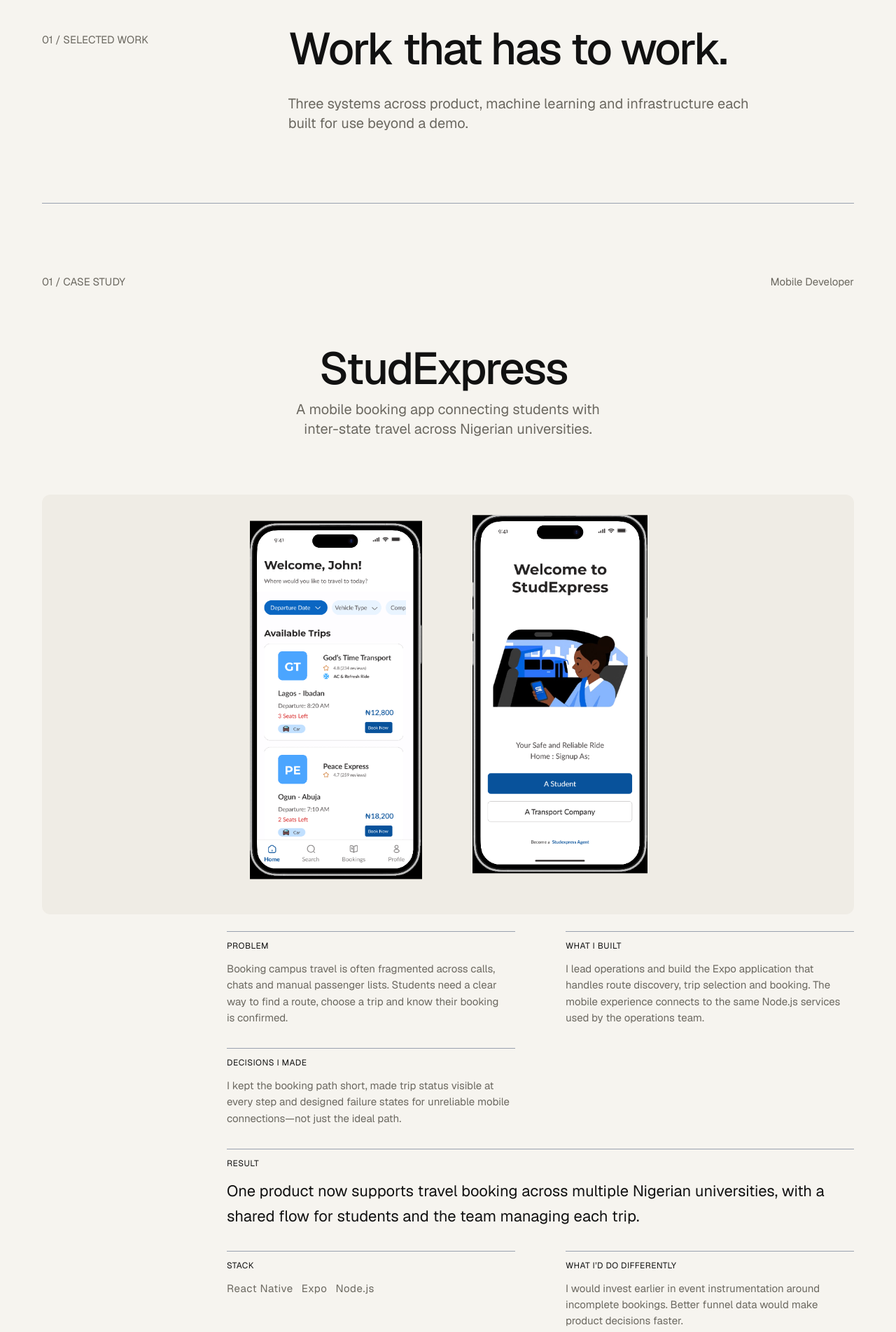
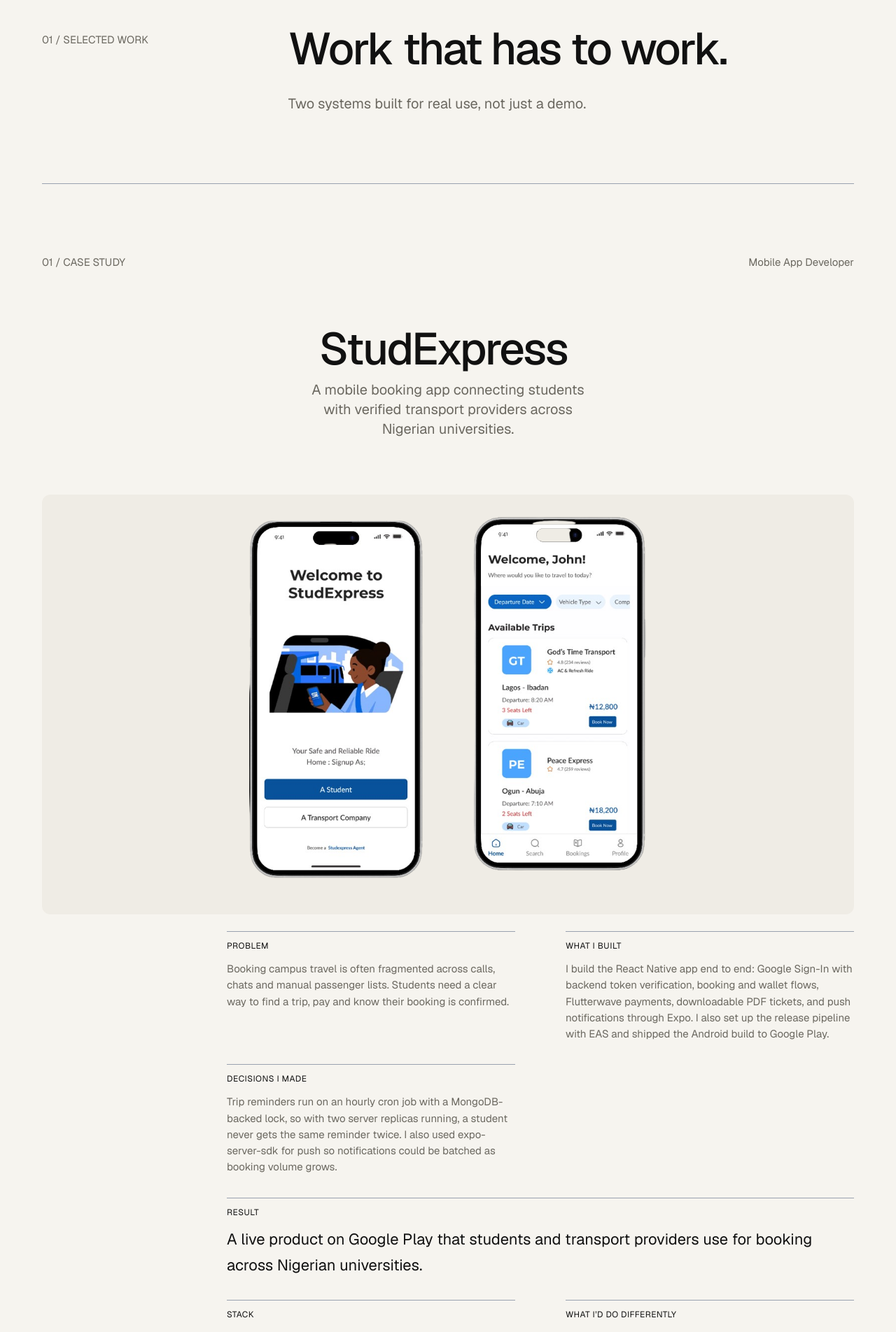
Before and after one commit to Deztini/portfolio, a Next.js app: page / in a window 1280 px wide. Shown: the part 800-2704 px from the top of the page at 70% size. Built offline with nearby package versions, Linux system fonts and the light colour scheme.

Commit message:
Update the site contents

```diff
--- a/components/modal/ResumeModal.tsx
+++ b/components/modal/ResumeModal.tsx
@@ -6,7 +6,7 @@
 import dynamic from "next/dynamic";
 import { useEffect } from "react";
 import { AnimatePresence, motion } from "motion/react";
-
+import { ease } from "@/lib/motion";
 
 const ResumeViewer = dynamic(() => import("../ui/ResumeViewer"), {
   ssr: false,
@@ -32,11 +32,15 @@
   return (
     <AnimatePresence>
       <motion.div
-        className="fixed inset-0 z-50 bg-bg/60"
-        initial={{ clipPath: "inset(0 0 100% 0)" }}
-        animate={{ clipPath: "inset(0 0 0% 0)" }}
-        exit={{ clipPath: "inset(0 0 100% 0)" }}
-        transition={{ duration: 0.4, ease: "easeInOut" }}
+        className="fixed inset-0 z-50 bg-bg/60 origin-right"
+        // initial={{ clipPath: "inset(0 0 100% 0)" }}
+        // animate={{ clipPath: "inset(0 0 0% 0)" }}
+        // exit={{ clipPath: "inset(0 0 100% 0)" }}
+        // transition={{ duration: 0.4, ease: "easeInOut" }}
+        initial={{ scaleX: 0 }}
+        whileInView={{ scaleX: 1 }}
+        viewport={{ once: true }}
+        transition={{ duration: 0.6, ease }}
         onClick={onClose}
       >
         <div
--- a/components/sections/About.tsx
+++ b/components/sections/About.tsx
@@ -6,21 +6,25 @@
   return (
     <section id="about" className="px-5 md:px-15">
       <div className="flex flex-col gap-10 lg:flex-row items-start lg:gap-50">
-        <Reveal><div className="text-muted text-small mt-2">02 / ABOUT</div></Reveal>
+        <Reveal>
+          <div className="text-muted text-small mt-2">02 / ABOUT</div>
+        </Reveal>
         <div className="max-w-230">
-          <TextReveal text="I like owning the whole problem." className="text-display text-wrap" />
-          <Reveal><p className="my-10 text-[20px]">
-            I’m a software engineer who works across mobile, web, backend
-            systems and the infrastructure that keeps them running. I care about
-            software that is reliable, fast, simple and enjoyable to use—not
-            just on launch day, but after months of real use. I’m comfortable
-            moving from a React Native screen to an API contract, a database
-            query or a deployment failure. I ship in small, understandable steps
-            and keep the maintenance cost in view while I build. Outside the
-            editor, I’m usually reorganising a playlist or noticing the one
-            interaction in an app that could have been one tap shorter. NOW
-            Building the next version of StudExpress and getting deeper into
-          </p>
+          <TextReveal
+            text="I like owning the whole problem."
+            className="text-display text-wrap"
+          />
+          <Reveal>
+            <p className="my-10 text-[20px]">
+              I’m a software engineer, I build for the web and for
+              mobile: Next.js and TypeScript interfaces, React Native apps, and
+              the Node.js and Express services, databases and deployments that
+              sit behind them. I’m happiest when I can follow a problem from the
+              page a person sees to the server that answers it, and fix it
+              wherever it actually lives. I care about software that stays
+              reliable, fast and simple months after launch, not just on launch
+              day.
+            </p>
           </Reveal>
         </div>
       </div>
--- a/components/sections/Selectedwork.tsx
+++ b/components/sections/Selectedwork.tsx
@@ -22,8 +22,7 @@
           <Reveal>
             {" "}
             <p className="text-muted max-w-2xl text-xl">
-              Three systems across product, machine learning and infrastructure
-              each built for use beyond a demo.
+              Two systems built for real use, not just a demo.
             </p>
           </Reveal>
         </div>
--- a/content/project.ts
+++ b/content/project.ts
@@ -23,15 +23,20 @@
     name: "StudExpress",
     type: "mobile",
     year: "2024 to now",
-    category: "Mobile Developer",
-    decision: "I kept the booking path short, made trip status visible at every step and designed failure states for unreliable mobile connections—not just the ideal path.",
+    category: "Mobile App Developer",
     summary:
-      "A mobile booking app connecting students with inter-state travel across Nigerian universities.",
-    problem: "Booking campus travel is often fragmented across calls, chats and manual passenger lists. Students need a clear way to find a route, choose a trip and know their booking is confirmed.",
-    built: "I lead operations and build the Expo application that handles route discovery, trip selection and booking. The mobile experience connects to the same Node.js services used by the operations team.",
-    result: "One product now supports travel booking across multiple Nigerian universities, with a shared flow for students and the team managing each trip.",
-    stack: ["React Native", "Expo", "Node.js"],
-    differently: "I would invest earlier in event instrumentation around incomplete bookings. Better funnel data would make product decisions faster.",
+      "A mobile booking app connecting students with verified transport providers across Nigerian universities.",
+    problem:
+      "Booking campus travel is often fragmented across calls, chats and manual passenger lists. Students need a clear way to find a trip, pay and know their booking is confirmed.",
+    built:
+      "I build the React Native app end to end: Google Sign-In with backend token verification, booking and wallet flows, Flutterwave payments, downloadable PDF tickets, and push notifications through Expo. I also set up the release pipeline with EAS and shipped the Android build to Google Play.",
+    decision:
+      "Trip reminders run on an hourly cron job with a MongoDB-backed lock, so with two server replicas running, a student never gets the same reminder twice. I also used expo-server-sdk for push so notifications could be batched as booking volume grows.",
+    result:
+      "A live product on Google Play that students and transport providers use for booking across Nigerian universities.",
+    stack: ["React Native", "Expo", "Node.js", "MongoDB"],
+    differently:
+      "I would organise the app by feature from day one. I refactored the screens into a domain-based structure later, and starting that way would have saved a lot of untangling as the app grew.",
     firstImage: "/projects/studexpress/studexpress1.png",
     secondImage: "/projects/studexpress/studexpress2.png",
   },
@@ -42,7 +47,8 @@
     year: "2026",
     type: "web",
     category: "Full-stack developer",
-    decision: "We kept detection in the existing CI workflow, served the model behind a small FastAPI boundary and required a human Apply Fix action instead of silently changing test code.",
+    decision:
+      "We kept detection in the existing CI workflow, served the model behind a small FastAPI boundary and required a human Apply Fix action instead of silently changing test code.",
     summary:
       "An AI tool that detects, classifies and automatically repairs flaky tests in JavaScript CI pipelines.",
     problem:
@@ -50,10 +56,17 @@
     built:
       "A GitHub Actions workflow that reruns tests to detect flakiness, a fine-tuned CodeBERT model that classifies each one, a rule-based engine that opens fixes as pull requests, and a React dashboard.",
     result: "CI pass rate improved from 68% to 89%.",
-    stack: ["Node.js", "TypeScript", "MongoDB", "React", "FastAPI", "GitHub Actions"],
+    stack: [
+      "Node.js",
+      "TypeScript",
+      "MongoDB",
+      "React",
+      "FastAPI",
+      "GitHub Actions",
+    ],
     differently:
       "Automated repair for concurrency issues wasn't built because of limited training data, so I'd collect a bigger dataset first.",
-      firstImage: "/projects/flakeyradar/flakeyradar1.png",
+    firstImage: "/projects/flakeyradar/flakeyradar1.png",
     secondImage: "/projects/flakeyradar/flakeyradar2.png",
   },
 ];
```
Also changed, not shown: public/projects/studexpress/studexpress1.png, public/projects/studexpress/studexpress2.png.
